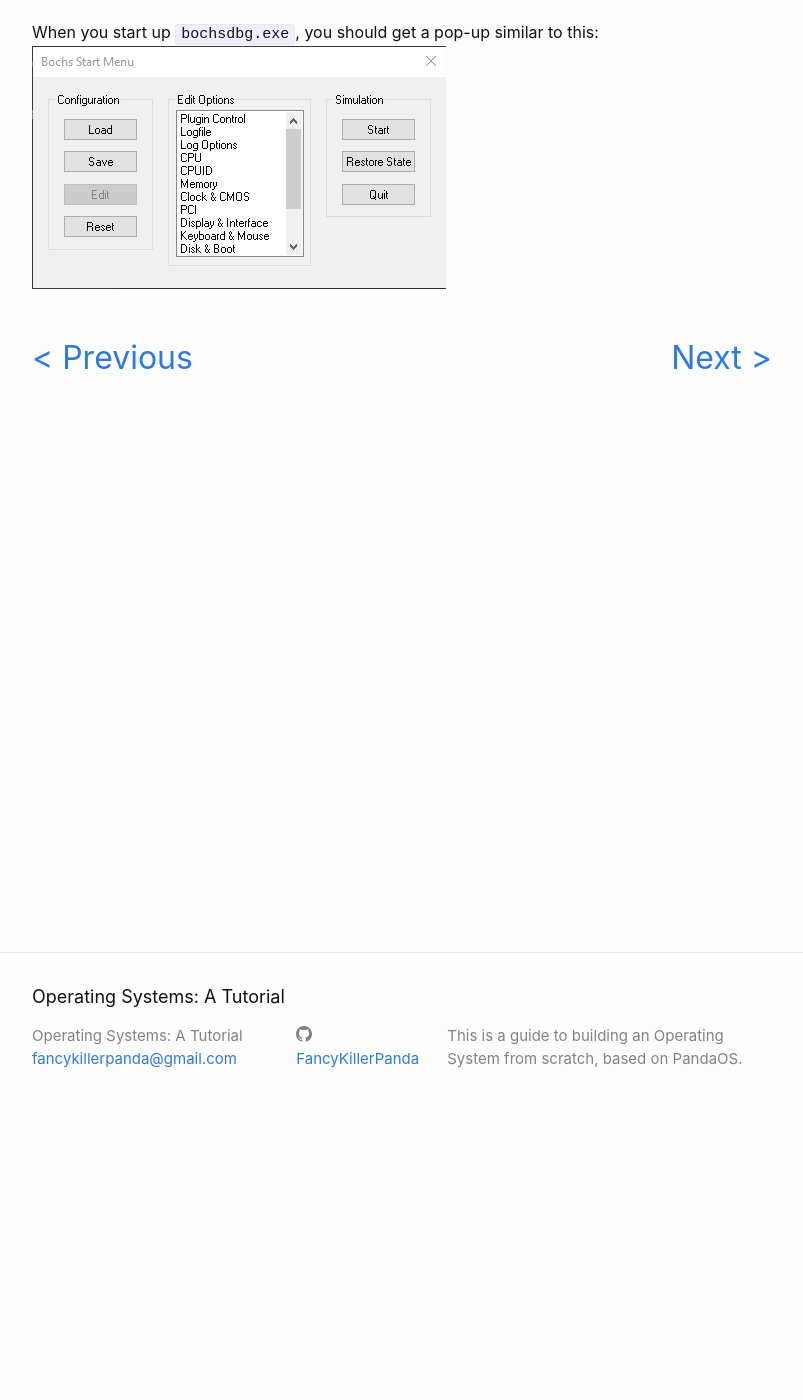
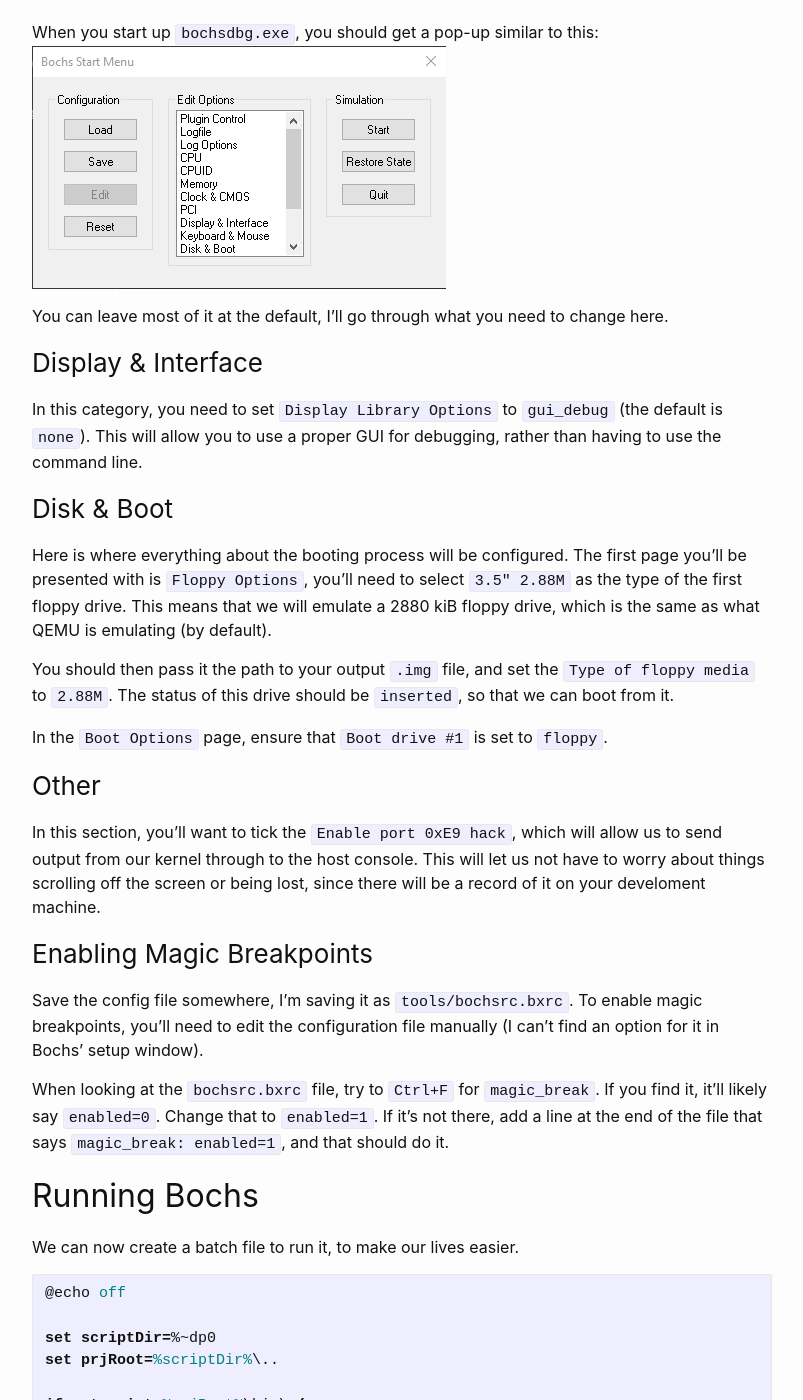
Before and after one commit to FancyKillerPanda/OS-Tutorial, a Jekyll site: the page built from docs/fkp_collections/_02_bootloader/09 - Using Bochs.md, in a window 1280 px wide and 1400 px high, scrolled down 270 px. Shown: the whole window, without its empty margins (238-1041 px from the left). Built offline with Jekyll 4.4.1, drawn with Linux system fonts in a browser that asks for light colours; some of the changed text lies outside the part shown.

Commit message:
Web: Added page on how to use Bochs.

````diff
--- a/docs/fkp_collections/_02_bootloader/09 - Using Bochs.md
+++ b/docs/fkp_collections/_02_bootloader/09 - Using Bochs.md
@@ -9,3 +9,56 @@ You are already able to use QEMU to run your OS, let's set up Bochs so you can d
 ## Editing Options
 When you start up `bochsdbg.exe`, you should get a pop-up similar to this:
 ![Bochs Start Menu]({{ site.baseurl }}{% link /assets/Bochs Start Menu.png %})
+
+You can leave most of it at the default, I'll go through what you need to change here.
+
+### Display & Interface
+In this category, you need to set `Display Library Options` to `gui_debug` (the default is `none`). This will allow you to use a proper GUI for debugging, rather than having to use the command line.
+
+### Disk & Boot
+Here is where everything about the booting process will be configured. The first page you'll be presented with is `Floppy Options`, you'll need to select `3.5" 2.88M` as the type of the first floppy drive. This means that we will emulate a 2880 kiB floppy drive, which is the same as what QEMU is emulating (by default).
+
+You should then pass it the path to your output `.img` file, and set the `Type of floppy media` to `2.88M`. The status of this drive should be `inserted`, so that we can boot from it.
+
+In the `Boot Options` page, ensure that `Boot drive #1` is set to `floppy`.
+
+### Other
+In this section, you'll want to tick the `Enable port 0xE9 hack`, which will allow us to send output from our kernel through to the host console. This will let us not have to worry about things scrolling off the screen or being lost, since there will be a record of it on your develoment machine.
+
+### Enabling Magic Breakpoints
+Save the config file somewhere, I'm saving it as `tools/bochsrc.bxrc`. To enable magic breakpoints, you'll need to edit the configuration file manually (I can't find an option for it in Bochs' setup window).
+
+When looking at the `bochsrc.bxrc` file, try to `Ctrl+F` for `magic_break`. If you find it, it'll likely say `enabled=0`. Change that to `enabled=1`. If it's not there, add a line at the end of the file that says `magic_break: enabled=1`, and that should do it.
+
+## Running Bochs
+We can now create a batch file to run it, to make our lives easier.
+
+```bat
+@echo off
+
+set scriptDir=%~dp0
+set prjRoot=%scriptDir%\..
+
+if not exist %prjRoot%\bin\ (
+	echo There is nothing to run...
+) else (
+	cls
+	bochsdbg -q -f %prjRoot%\tools\bochsrc.bxrc
+)
+```
+
+The two variables at the start simply set some directories, they allow this file to be run from anywhere. `cls` is a command that will clear the screen, you can omit this if you want.
+
+The `-q` flag to `bochsdbg` tells it to start immediately, skipping the setup pop-up menu. We also give it the `-f` flag with a file name, this tells it which configuration file to use.
+
+Running this batch file should give you a debugging window. Bochs will pause the debugger before beginning, so click continue to run. If all goes smoothly, it'll run fully and you'll see your output in the output window.
+
+![Bochs Output]({{ site.baseurl }}{% link /assets/Bochs Output.png %})
+
+## Setting Breakpoints
+Breakpoints can be set in code using the instruction `xchg bx, bx`, which will simply exchange what's in the `bx` register with itself (i.e. it'll do nothing). Bochs interprets this instruction as a breakpoint, which is extremely useful.
+
+When it pauses at at a location, you can see the next instructions it will execute, as well as the state of any registers. You can step through the code line by line using the `Step` button (this is akin to a `Step Into` button). If you would just like to step over each line (i.e. not going into any calls, etc.) you will need to type `n` (for "next") into the bar at the bottom.
+
+## Final Thoughts
+Have a play around with the Bochs debugger. It's essential you get used to it as it's an extremely useful debugging tool.
````
Also changed, not shown: docs/assets/Bochs Output.png (added), 3 other files.
